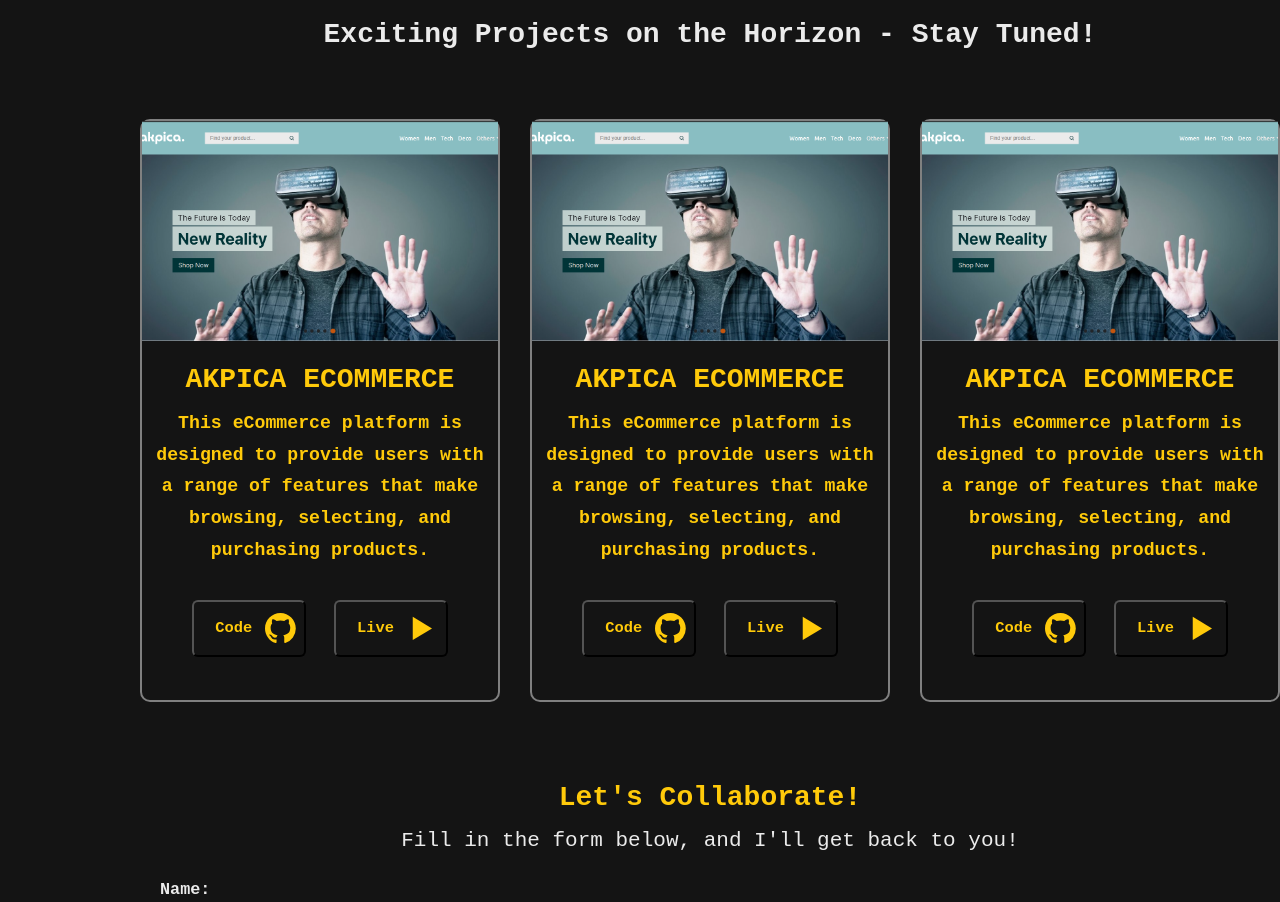
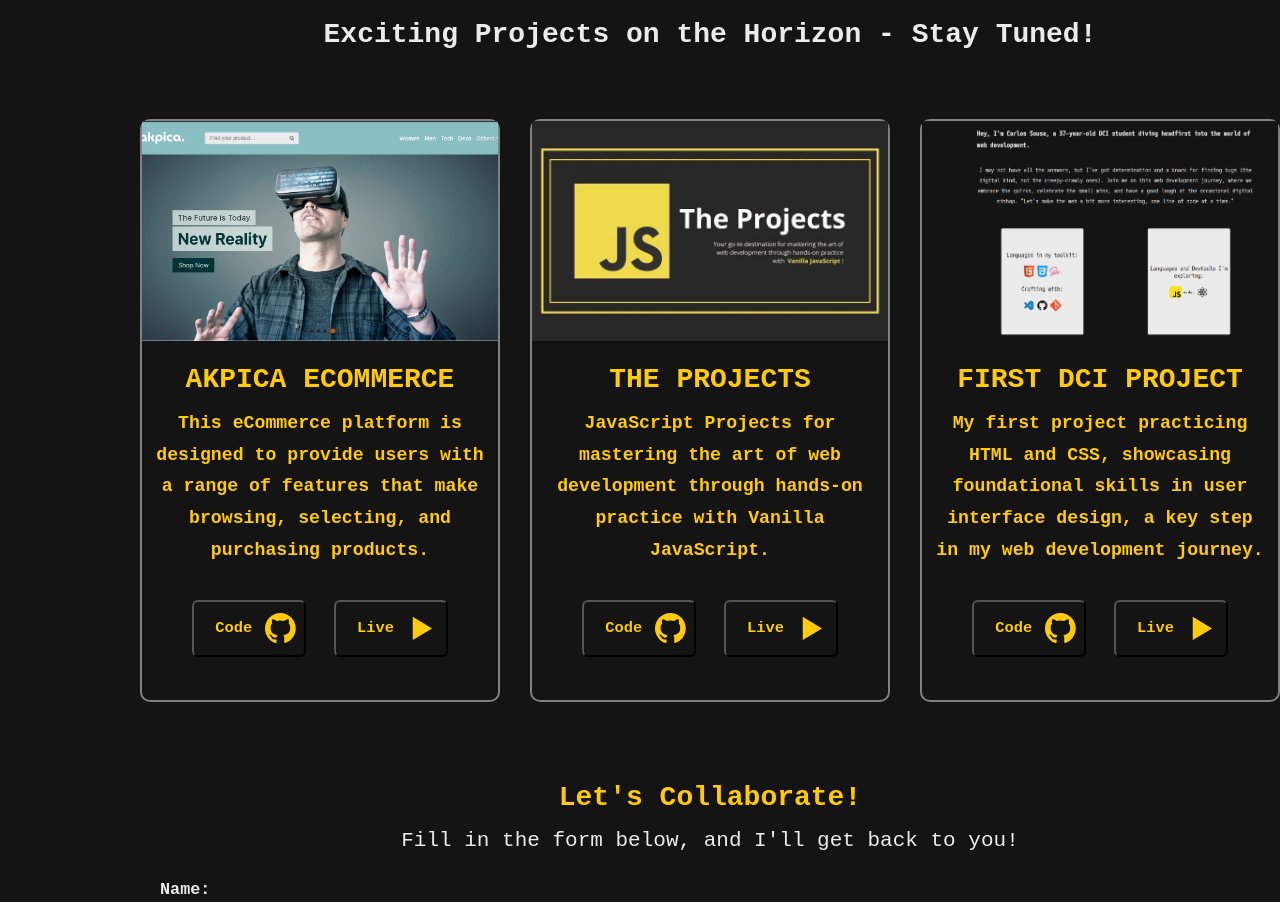
Before and after one commit to Cmbs86/cmbs86-portfolio, a React (Vite) app: page / in a window 1280 px wide. Shown: the part 1820-2722 px from the top of the page. Built offline with nearby package versions, Linux system fonts and the light colour scheme; a web font is replaced by a local one.

Commit message:
feat: Add new project cards and images

```diff
--- a/src/components/Main.jsx
+++ b/src/components/Main.jsx
@@ -13,7 +13,11 @@ import { FaReact } from "react-icons/fa6";
 import { RiTailwindCssLine } from "react-icons/ri";
 import { SiMongodb } from "react-icons/si";
 import ProjectCard from "./Projects/ProjectCard.jsx";
-import akpica from "../assets/images/akpica-ecommerce.png"
+
+//images
+import akpica from "../assets/images/akpica-ecommerce.png";
+import theprojects from "../assets/images/the-projects.jpeg";
+import firstportfolio from "../assets/images/first-portfolio.png";
 
 
 function Main() {
@@ -58,7 +62,7 @@ function Main() {
               "This eCommerce platform is designed to provide users with a range of features that make browsing, selecting, and purchasing products."
             }
             demoUrl={"https://akpica.netlify.app/"}
-            codeUrl={"https://github.com/akiko-luka/akpica-ecommerce"}
+            codeUrl={"https://github.com/Cmbs86/akpica-ecommerce"}
           />
               {/* <span className="top"></span>
               <span className="right"></span>
@@ -69,15 +73,15 @@ function Main() {
 
             <div className="grid_card projects_card2">
             <ProjectCard
-            image={akpica}
-            altTitle={"akpica-ecommerce"}
-            imageUrl={"https://akpica.netlify.app/"}
-            title={"akpica ecommerce"}
+            image={theprojects}
+            altTitle={"the-projects"}
+            imageUrl={"https://the-projects-js.netlify.app/#"}
+            title={"The Projects"}
             description={
-              "This eCommerce platform is designed to provide users with a range of features that make browsing, selecting, and purchasing products."
+              "JavaScript Projects for mastering the art of web development through hands-on practice with Vanilla JavaScript."
             }
-            demoUrl={"https://akpica.netlify.app/"}
-            codeUrl={"https://github.com/akiko-luka/akpica-ecommerce"}
+            demoUrl={"https://the-projects-js.netlify.app/#"}
+            codeUrl={"https://github.com/Cmbs86/the-projects"}
           />
               {/* <span className="top"></span>
               <span className="right"></span>
@@ -87,15 +91,15 @@ function Main() {
 
             <div className="grid_card projects_card3">
             <ProjectCard
-            image={akpica}
-            altTitle={"akpica-ecommerce"}
-            imageUrl={"https://akpica.netlify.app/"}
-            title={"akpica ecommerce"}
+            image={firstportfolio}
+            altTitle={"first-portfolio"}
+            imageUrl={"https://cmbs86-dci-portfolio.netlify.app/"}
+            title={"first DCI Project"}
             description={
-              "This eCommerce platform is designed to provide users with a range of features that make browsing, selecting, and purchasing products."
+              "My first project practicing HTML and CSS, showcasing foundational skills in user interface design, a key step in my web development journey. "
             }
-            demoUrl={"https://akpica.netlify.app/"}
-            codeUrl={"https://github.com/akiko-luka/akpica-ecommerce"}
+            demoUrl={"https://cmbs86-dci-portfolio.netlify.app/"}
+            codeUrl={"https://github.com/Cmbs86/first-portfolio"}
           />
               {/* <span className="top"></span>
               <span className="right"></span>
```
Also changed, not shown: src/assets/images/first-portfolio.png (added), src/assets/images/the-projects.jpeg (added).
